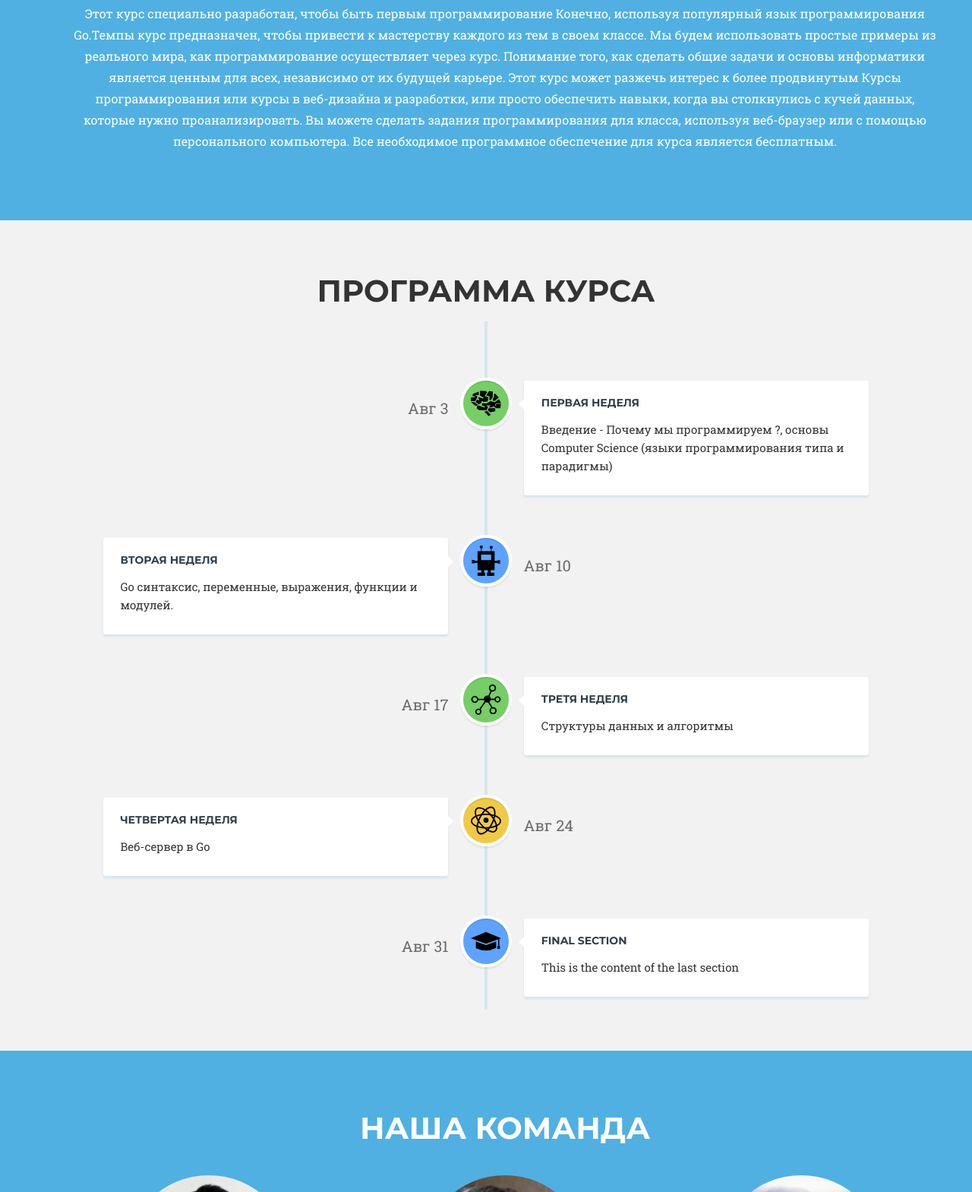
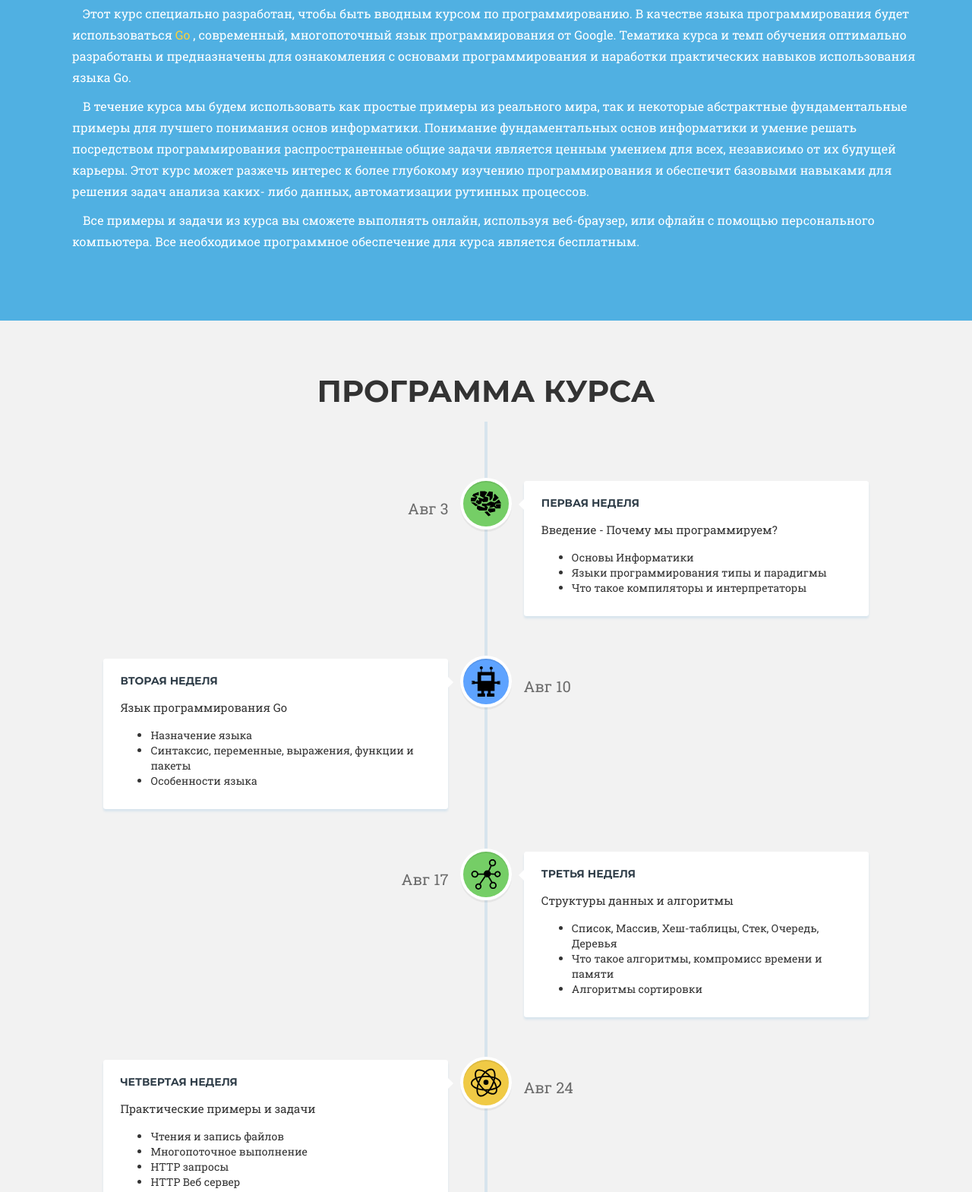
Before and after one commit to mmirolim/summer-code, a plain HTML site: page index.html in a window 1280 px wide. Shown: the part 818-2387 px from the top of the page at 76% size. Drawn offline with nearby package versions, Linux system fonts and the light colour scheme; a web font is replaced by a local one.

Commit message:
fix grammar and add descriptions

```diff
--- a/index.html
+++ b/index.html
@@ -97,22 +97,15 @@
             <div class="row">
                 <div class="col-lg-12 text-center">
                     <h2 class="section-heading">О курсе</h2>
+		    <div style="text-align:left; text-indent:1em;">
                     <p class="test-muted">
-                        Этот курс специально разработан, чтобы быть первым программирование Конечно, используя
-                        популярный язык программирования Go.Темпы курс предназначен,
-                        чтобы привести к мастерству каждого из тем в своем классе.
-                        Мы будем использовать простые примеры из реального мира,
-                        как программирование осуществляет через курс. Понимание
-                        того, как сделать общие задачи и основы информатики является
-                        ценным для всех, независимо от их будущей карьере. Этот
-                        курс может разжечь интерес к более продвинутым Курсы программирования
-                        или курсы в веб-дизайна и разработки, или просто обеспечить
-                        навыки, когда вы столкнулись с кучей данных, которые нужно
-                        проанализировать. Вы можете сделать задания программирования
-                        для класса, используя веб-браузер или с помощью персонального
-                        компьютера. Все необходимое программное обеспечение для
-                        курса является бесплатным.
+Этот курс специально разработан, чтобы быть вводным курсом по программированию. В качестве языка программирования будет использоваться <a href="https://ru.wikipedia.org/wiki/Go" title="Go">Go</a> , современный, многопоточный язык программирования от Google. Тематика курса и темп обучения оптимально разработаны и предназначены для ознакомления с основами программирования и наработки практических навыков использования языка Go.
+<p> В течение курса мы будем использовать как простые примеры из реального мира, так и некоторые абстрактные фундаментальные примеры для лучшего понимания основ информатики. Понимание фундаментальных основ информатики и умение решать посредством программирования распространенные общие задачи является ценным умением для всех, независимо от их будущей карьеры. Этот курс может разжечь интерес к более глубокому изучению программирования и обеспечит базовыми навыками для решения задач анализа каких- либо данных, автоматизации рутинных процессов.
+</p>
+<p>
+Все примеры и задачи из курса вы сможете выполнять онлайн, используя веб-браузер, или офлайн с помощью персонального компьютера. Все необходимое программное обеспечение для курса является бесплатным.</p>
                     </p>
+</div>
                 </div>
             </div>
         </div>
@@ -135,8 +128,13 @@
 
                 <div class="cd-timeline-content">
                     <h2>ПЕРВАЯ НЕДЕЛЯ</h2>
-                    <p>Введение - Почему мы программируем ?, основы Computer Science
-                        (языки программирования типа и парадигмы)</p>
+                    <p>Введение - Почему мы программируем?
+		      <ul>
+			<li>Основы Информатики</li>
+			<li>Языки программирования типы и парадигмы</li>
+			<li>Что такое компиляторы и интерпретаторы</li>
+                       </ul>
+		      </p>
                     <span class="cd-date">Авг 3</span>
                 </div>
                 <!-- cd-timeline-content -->
@@ -151,7 +149,13 @@
 
                 <div class="cd-timeline-content">
                     <h2>ВТОРАЯ НЕДЕЛЯ</h2>
-                    <p>Go синтаксис, переменные, выражения, функции и модулей.</p>
+                    <p>Язык программирования Go
+		      <ul>
+			<li> Назначение языка</li>
+			<li> Синтаксис, переменные, выражения, функции и пакеты</li>
+			<li> Особенности языка</li>
+		    </ul>
+		    </p>
                     <span class="cd-date">Авг 10</span>
                 </div>
                 <!-- cd-timeline-content -->
@@ -165,8 +169,14 @@
                 <!-- cd-timeline-img -->
 
                 <div class="cd-timeline-content bounce-in">
-                    <h2>ТРЕТЯ НЕДЕЛЯ</h2>
-                    <p>Структуры данных и алгоритмы</p>
+                    <h2>ТРЕТЬЯ НЕДЕЛЯ</h2>
+                    <p>Структуры данных и алгоритмы
+		    <ul>
+		    <li>Список, Массив, Хеш-таблицы, Стек, Очередь, Деревья</li>
+		    <li>Что такое алгоритмы, компромисс времени и памяти</li>
+		    <li>Алгоритмы сортировки</li>
+		    </ul>
+		    </p>
                     <span class="cd-date">Авг 17</span>
                 </div>
                 <!-- cd-timeline-content -->
@@ -181,7 +191,14 @@
 
                 <div class="cd-timeline-content bounce-in">
                     <h2>ЧЕТВЕРТАЯ НЕДЕЛЯ</h2>
-                    <p>Веб-сервер в Go</p>
+                    <p>Практические примеры и задачи
+		      <ul>
+		    <li>Чтения и запись файлов</li>
+    		    <li>Многопоточное выполнение</li>
+		    <li>HTTP запросы</li>
+		    <li>HTTP Веб сервер</li>
+		    </ul>
+		    </p>
                     <span class="cd-date">Авг 24</span>
                 </div>
                 <!-- cd-timeline-content -->
@@ -195,8 +212,8 @@
                 <!-- cd-timeline-img -->
 
                 <div class="cd-timeline-content bounce-in">
-                    <h2>Final Section</h2>
-                    <p>This is the content of the last section</p>
+                    <h2>Контрольный экзамен</h2>
+                    <p></p>
                     <span class="cd-date">Авг 31</span>
                 </div>
                 <!-- cd-timeline-content -->
```
